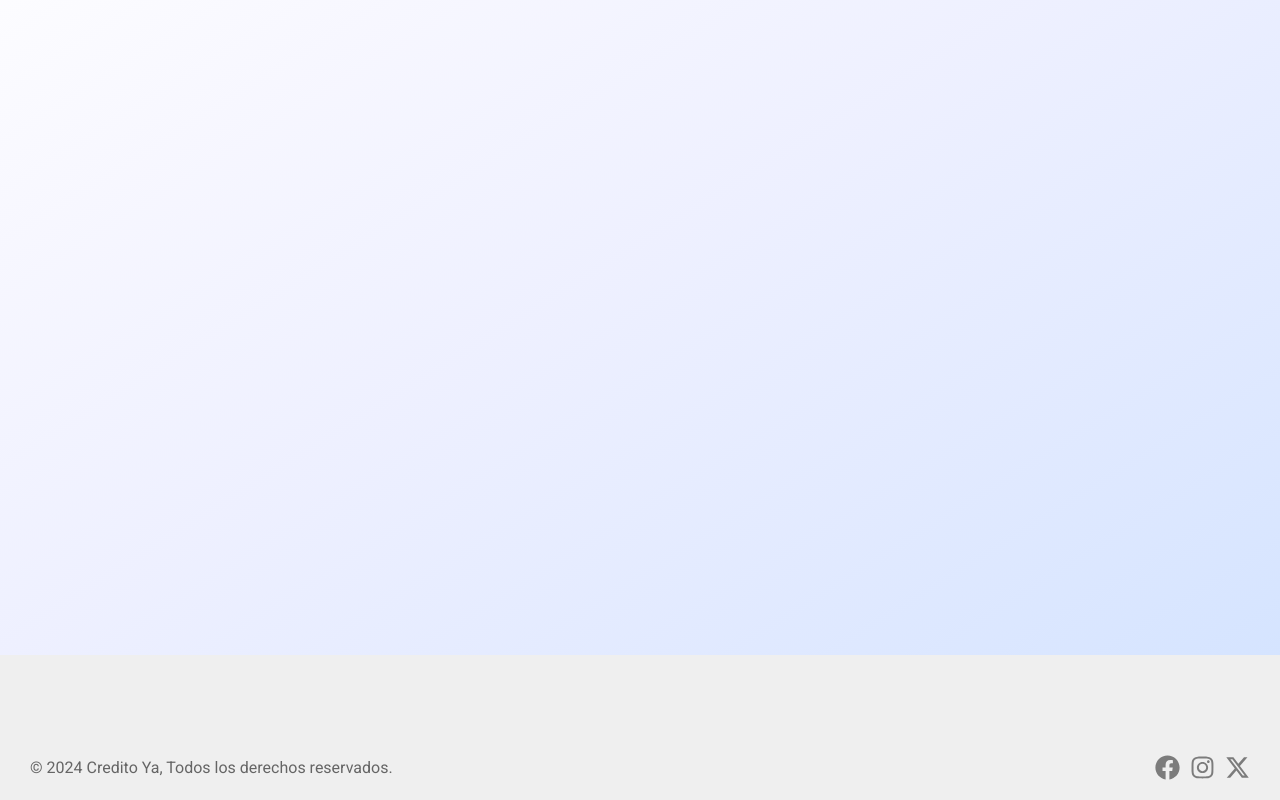
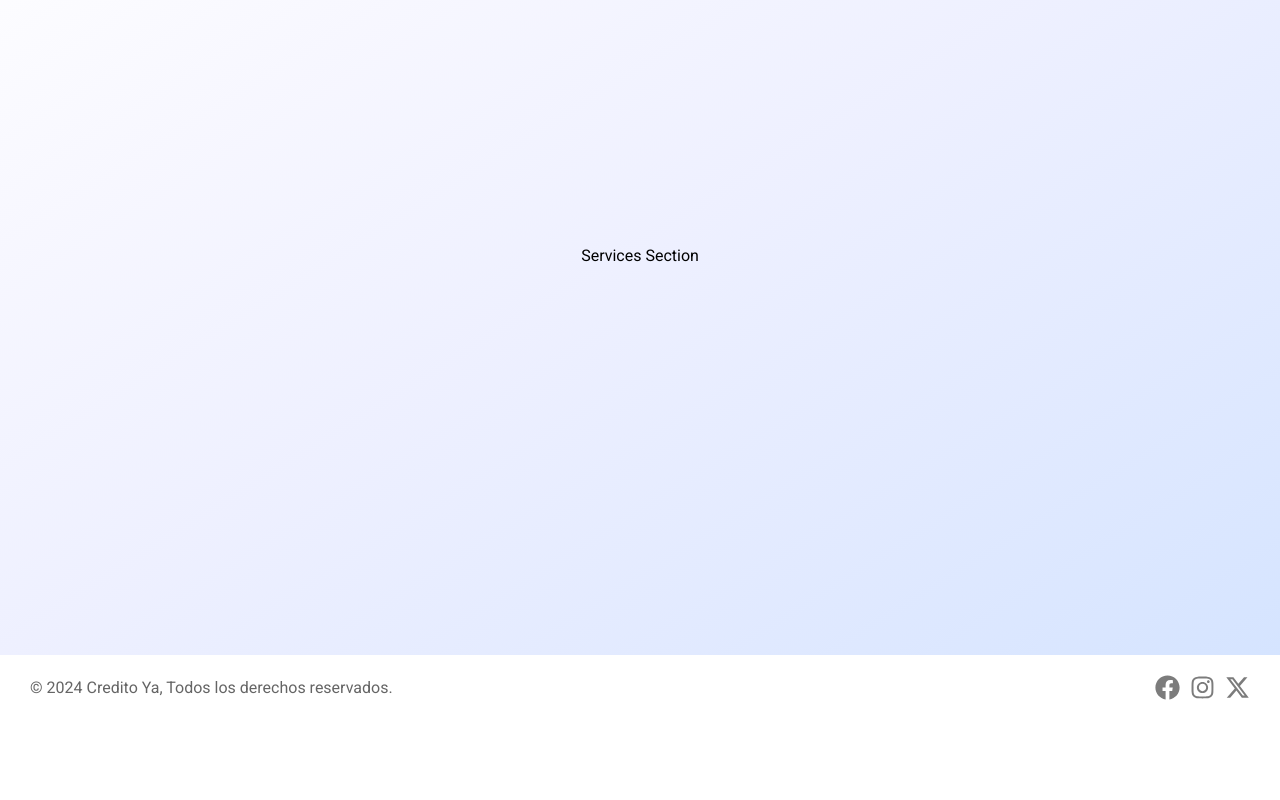
Before and after one commit to FoulTrip/creditoya_web, a Next.js app: page / in a window 1280 px wide. Shown: the part 945-1745 px from the top of the page. After the commit the page ends 1665 px from the top, so only its background shows below. Built offline with nearby package versions, Linux system fonts and the light colour scheme.

Commit message:
footer bug fixed

```diff
--- a/src/app/globals.css
+++ b/src/app/globals.css
@@ -59,6 +59,6 @@
   scrollbar-color: var(--white-100);
 }
 
-body {
+/* body {
   background: var(--white-100);
-}
+} */
--- a/src/components/Landing/ServicesSection.tsx
+++ b/src/components/Landing/ServicesSection.tsx
@@ -4,7 +4,9 @@ import styles from "./styles/ServicesSection.module.css";
 function ServicesSection() {
   return (
     <>
-      <main className={styles.mainServices}>Services Section</main>
+      <main className={styles.mainServices}>
+        <p>Services Section</p>
+      </main>
     </>
   );
 }
--- a/src/components/Landing/styles/ServicesSection.module.css
+++ b/src/components/Landing/styles/ServicesSection.module.css
@@ -8,4 +8,7 @@
     #f7f7ff,
     #ffffff
   );
+
+  display: grid;
+  place-content: center;
 }
--- a/src/components/footer/footer.module.css
+++ b/src/components/footer/footer.module.css
@@ -1,6 +1,6 @@
 .footer {
   padding: 20px 30px;
-  margin-top: 5em;
+  /* margin-top: 5em; */
   display: flex;
   flex-wrap: wrap-reverse;
   gap: 10px;
```
